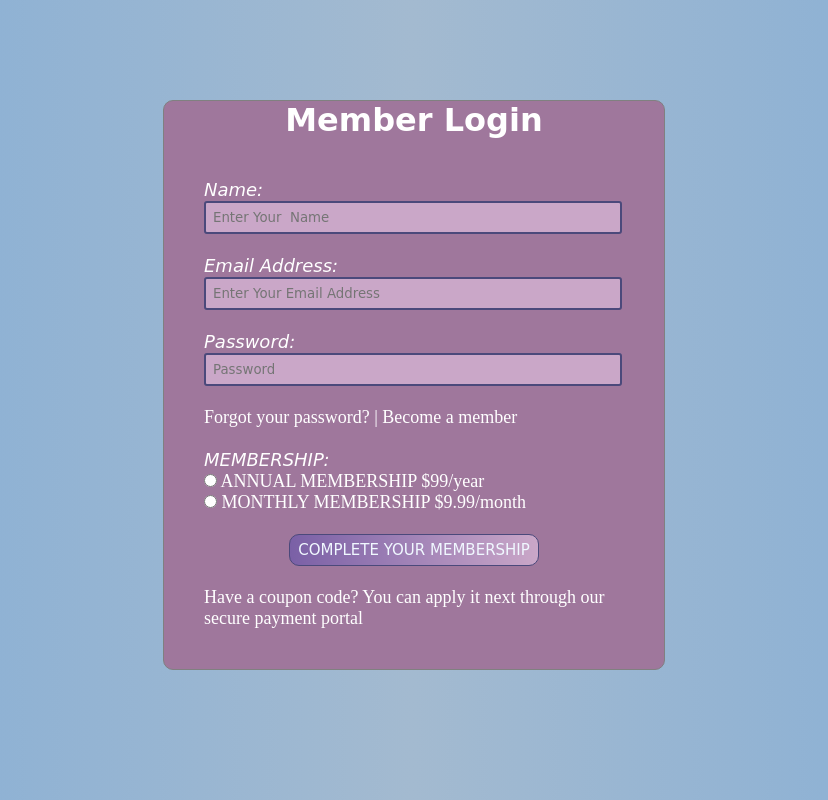
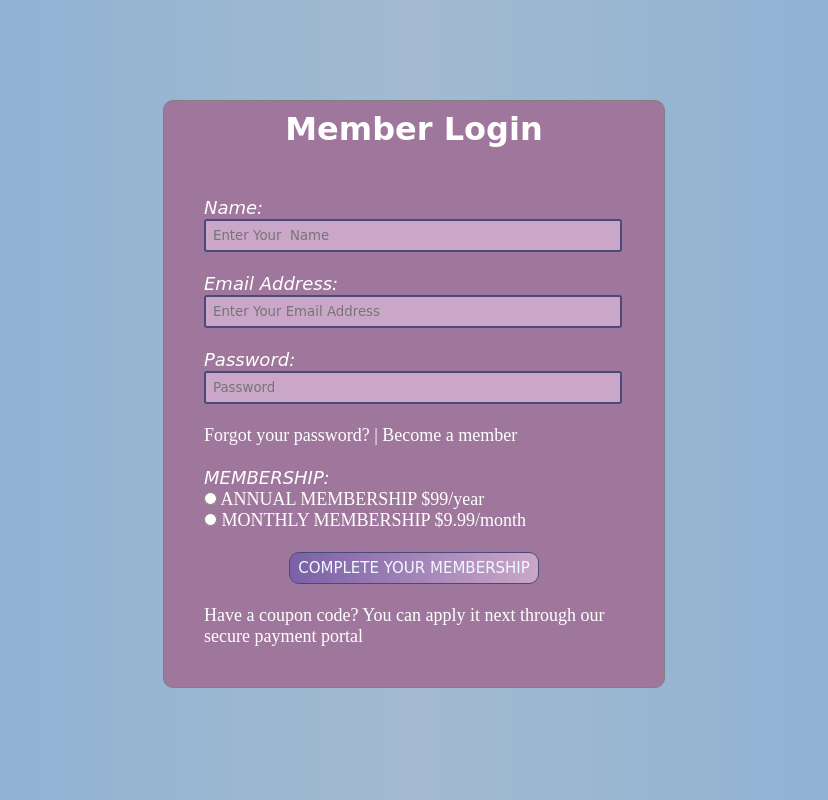
Before and after one commit to Taslim-Alam/Project-html-css-, a plain HTML site: page login form.html in a window 1280 px wide. Shown: the whole page, without its empty margins (227-1055 px from the left). Drawn offline with Linux system fonts and the light colour scheme.

Commit message:
Update login form.css

```diff
--- a/login form.css
+++ b/login form.css
@@ -11,7 +11,7 @@ div.main{
 }
 h3{ font-size: 32px;
     text-align: center;
-    padding: 0px;
+    padding: 9px;
     font-family: cursive;
 }
 div.register{
```
